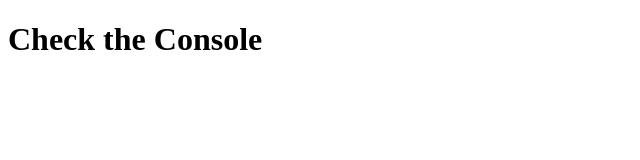
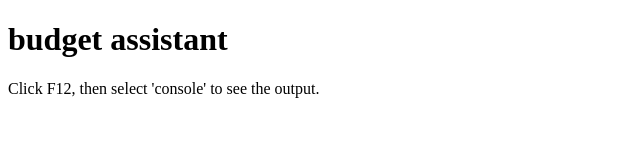
Before and after one commit to Zach-calvac/portfolio-site, a plain HTML site: page Budget Assistant/index.html in a window 1280 px wide. Shown: the whole page, without its empty margins (0-640 px from the left). Drawn offline with Linux system fonts and the light colour scheme.

Commit message:
initial commit

```diff
--- a/Budget Assistant/index.html
+++ b/Budget Assistant/index.html
@@ -1,10 +1,12 @@
 <!DOCTYPE html>
 <html>
 <head>
-  <title>Budget Assistant</title>
+  <title>Budget assistant</title>
 </head>
 <body>
-  <h1>Check the Console</h1>
+  <h1>budget assistant</h1>
+  <p>Click F12, then select 'console' to see the output.</p>
+
   <script src="budget_assistant.js"></script>
 </body>
 </html>
```
Also changed, not shown: Budget Assistant/budget_assistant.js (line endings or trailing spaces).
